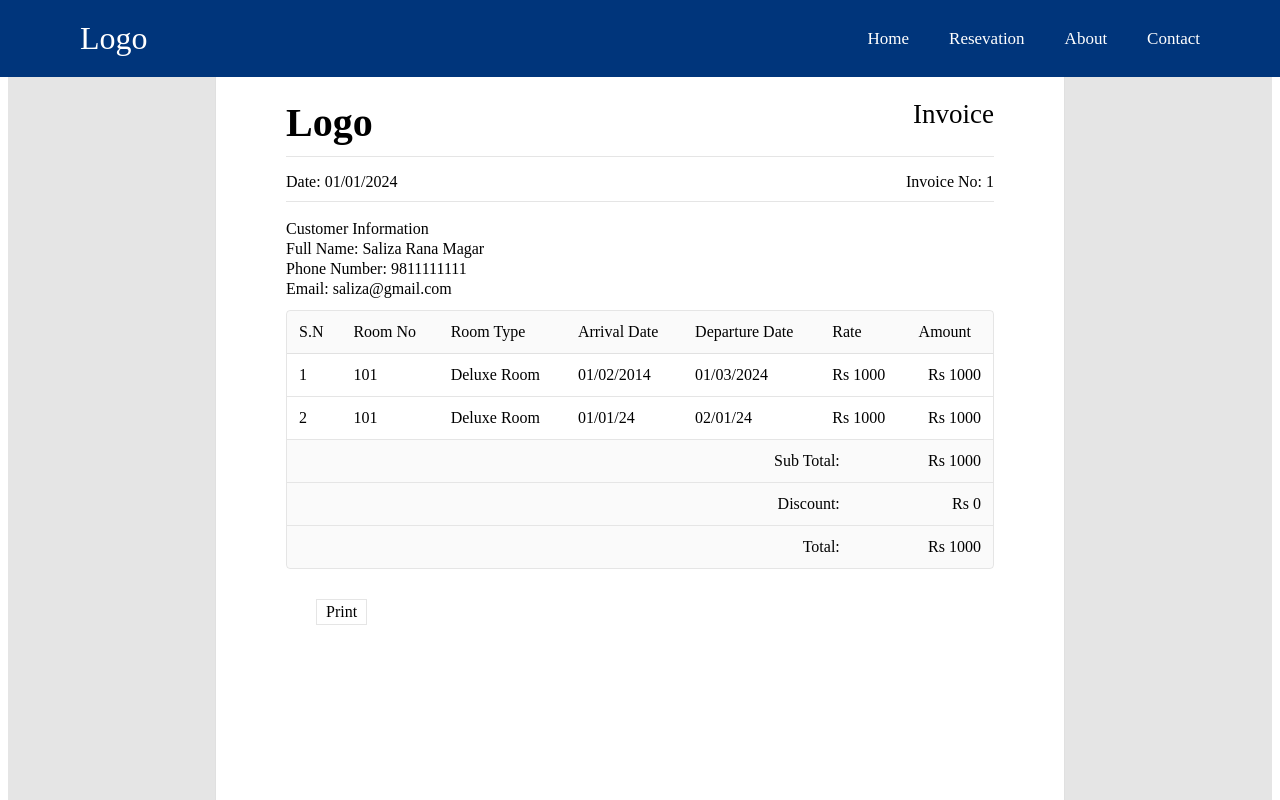
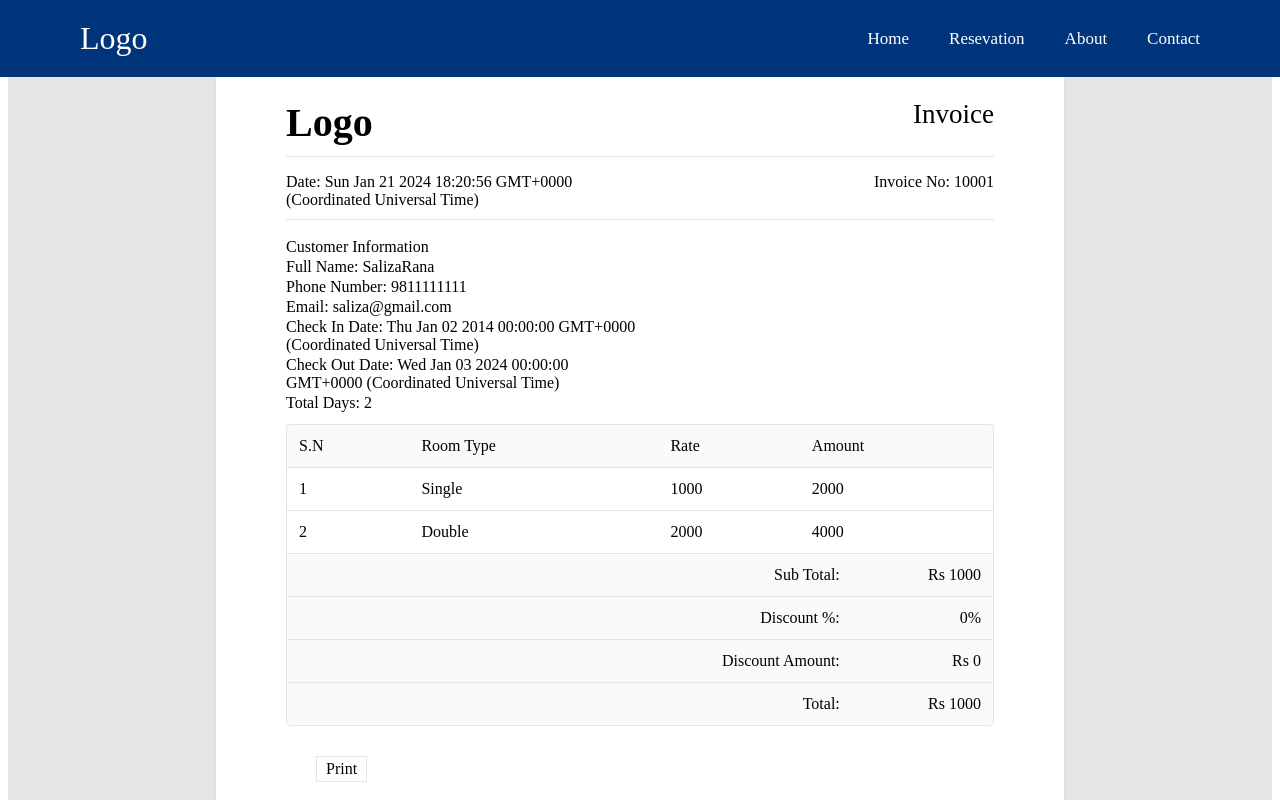
Before and after one commit to salizarana/hotel-reservation-system, an Angular app: page /invoice in a window 1280 px wide. Shown: the top 800 px of the page. Built offline with nearby package versions, Linux system fonts and the light colour scheme.

Commit message:
Change variable.

```diff
--- a/src/component/invoice/invoice.component.html
+++ b/src/component/invoice/invoice.component.html
@@ -13,12 +13,12 @@
         <div class="hr"></div>
         <div class="invoice-head-middle">
           <div class="invoice-head-middle-left text-start">
-            <p><span class="text-bold">Date</span>: {{ invoice.date }}</p>
+            <p><span class="text-bold">Date</span>: {{ invoice.createdAt }}</p>
           </div>
           <div class="invoice-head-middle-right text-end">
             <p>
               <span class="text-bold"
-                >Invoice No: {{ invoice.serialNumber }}</span
+                >Invoice No: {{ invoice.reservationId }}</span
               >
             </p>
           </div>
@@ -28,9 +28,15 @@
           <div class="invoice-head-bottom-left">
             <ul>
               <li class="text-bold">Customer Information</li>
-              <li>Full Name: {{ invoice.fullName }}</li>
-              <li>Phone Number: {{ invoice.phoneNumber }}</li>
-              <li>Email: {{ invoice.email }}</li>
+              <li>
+                Full Name:
+                {{ invoice.guest.firstName + invoice.guest.lastName }}
+              </li>
+              <li>Phone Number: {{ invoice.guest.phone }}</li>
+              <li>Email: {{ invoice.guest.email }}</li>
+              <li>Check In Date: {{ invoice.checkInDate }}</li>
+              <li>Check Out Date: {{ invoice.checkOutDate }}</li>
+              <li>Total Days: {{ invoice.nightCount }}</li>
             </ul>
           </div>
         </div>
@@ -41,49 +47,44 @@
             <thead>
               <tr>
                 <td class="text-bold">S.N</td>
-                <td class="text-bold">Room No</td>
                 <td class="text-bold">Room Type</td>
-                <td class="text-bold">Arrival Date</td>
-                <td class="text-bold">Departure Date</td>
                 <td class="text-bold">Rate</td>
                 <td class="text-bold">Amount</td>
               </tr>
             </thead>
             <tbody>
-              <tr>
-                <td>{{ invoice.serialNumber }}</td>
-                <td>{{ invoice.roomNumber }}</td>
-                <td>{{ invoice.roomType }}</td>
-                <td>{{ invoice.arrivalDate }}</td>
-                <td>{{ invoice.departureDate }}</td>
-                <td>Rs {{ invoice.rate }}</td>
-                <td class="text-end">Rs {{ invoice.amount }}</td>
-              </tr>
-            </tbody>
-            <tbody>
-              <tr>
-                <td>2</td>
-                <td>101</td>
-                <td>Deluxe Room</td>
-                <td>01/01/24</td>
-                <td>02/01/24</td>
-                <td>Rs 1000</td>
-                <td class="text-end">Rs 1000</td>
+              <tr *ngFor="let room of invoice.roomReserved; let i = index">
+                <td>{{ i + 1 }}</td>
+                <td>{{ room.roomType }}</td>
+                <td>{{ room.ratePerNight }}</td>
+                <td>{{ room.ratePerNight * invoice.nightCount }}</td>
               </tr>
             </tbody>
           </table>
           <div class="invoice-body-bottom">
             <div class="invoice-body-info-item border-bottom">
               <div class="info-item-td text-end text-bold">Sub Total:</div>
-              <div class="info-item-td text-end">Rs {{ invoice.subTotal }}</div>
+              <div class="info-item-td text-end">
+                Rs {{ invoice.grossTotal }}
+              </div>
             </div>
             <div class="invoice-body-info-item border-bottom">
-              <div class="info-item-td text-end text-bold">Discount:</div>
-              <div class="info-item-td text-end">Rs {{ invoice.discount }}</div>
+              <div class="info-item-td text-end text-bold">Discount %:</div>
+              <div class="info-item-td text-end">
+                {{ invoice.discountPercent }}%
+              </div>
+            </div>
+            <div class="invoice-body-info-item border-bottom">
+              <div class="info-item-td text-end text-bold">
+                Discount Amount:
+              </div>
+              <div class="info-item-td text-end">
+                Rs {{ invoice.discountPercent }}
+              </div>
             </div>
             <div class="invoice-body-info-item">
               <div class="info-item-td text-end text-bold">Total:</div>
-              <div class="info-item-td text-end">Rs {{ invoice.total }}</div>
+              <div class="info-item-td text-end">Rs {{ invoice.netTotal }}</div>
             </div>
           </div>
         </div>
--- a/src/component/invoice/invoice.component.ts
+++ b/src/component/invoice/invoice.component.ts
@@ -1,5 +1,5 @@
 import { Component } from '@angular/core';
-import { Invoice } from '../../interface/invoice';
+import { InvoiceResponse } from '../../interface/invoice';
 import { CommonModule } from '@angular/common';
 
 @Component({
@@ -11,23 +11,37 @@ import { CommonModule } from '@angular/common';
 })
 export class InvoiceComponent {
   constructor() {}
-  invoice: Invoice[] = [
+  invoice: InvoiceResponse[] = [
     {
-      date: '01/01/2024',
-      invoiceNumber: 10001,
-      fullName: 'Saliza Rana Magar',
-      phoneNumber: 9811111111,
-      email: 'saliza@gmail.com',
-      serialNumber: 1,
-      roomNumber: 101,
-      roomType: 'Deluxe Room',
-      arrivalDate: '01/02/2014',
-      departureDate: '01/03/2024',
-      rate: 1000,
-      amount: 1000,
-      subTotal: 1000,
-      discount: 0,
-      total: 1000,
+      reservationId: 10001,
+      guest: {
+        firstName: 'Saliza',
+        lastName: 'Rana',
+        phone: '9811111111',
+        email: 'saliza@gmail.com',
+        address: 'Kumaripati',
+      },
+      roomReserved: [
+        {
+          id: 11,
+          roomId: 1,
+          roomType: 'Single',
+          ratePerNight: 1000,
+        },
+        {
+          id: 11,
+          roomId: 2,
+          roomType: 'Double',
+          ratePerNight: 2000,
+        },
+      ],
+      checkInDate: new Date('01/02/2014'),
+      checkOutDate: new Date('01/03/2024'),
+      nightCount: 2,
+      grossTotal: 1000,
+      discountPercent: 0,
+      netTotal: 1000,
+      createdAt: new Date(),
     },
   ];
 }
```
